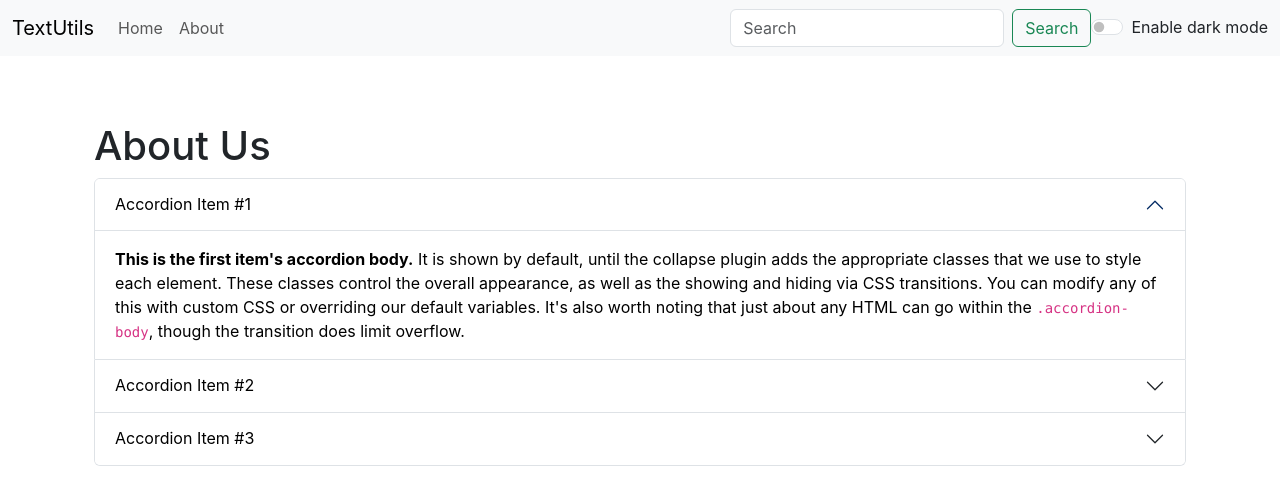
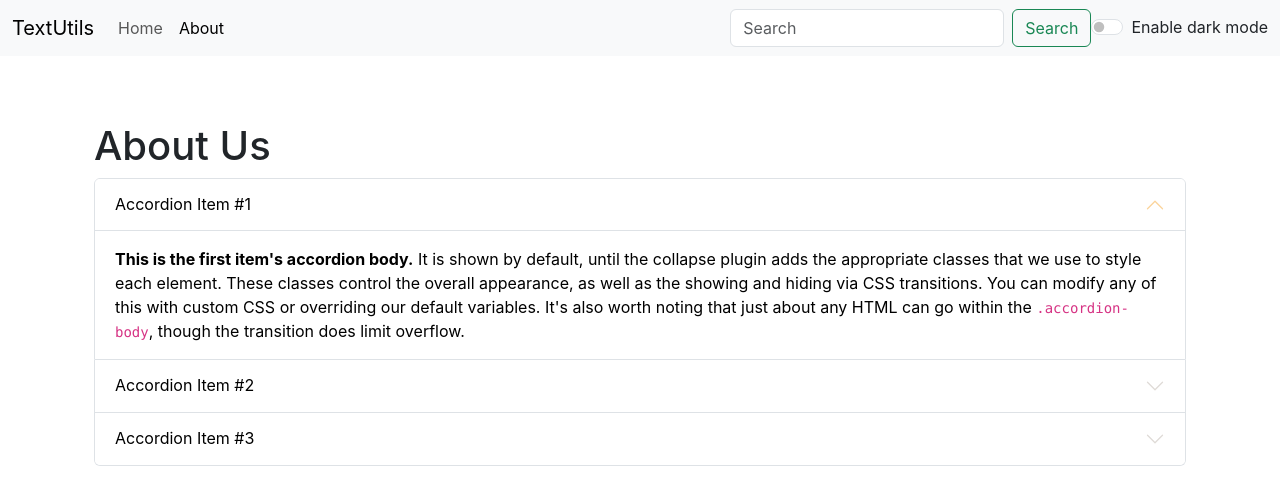
Before and after one commit to arghadeep23/TextUtils, a React (Create React App) app: page /about in a window 1280 px wide. Shown: the top 504 px of the page. Built offline with nearby package versions, Linux system fonts and the light colour scheme.

Commit message:
css changes

```diff
--- a/src/components/Navbar.js
+++ b/src/components/Navbar.js
@@ -1,14 +1,13 @@
 import React from "react";
 import PropTypes from 'prop-types'
-import {Link} from 'react-router-dom'
+import {NavLink} from 'react-router-dom'
 export default function Navbar(props) {
   return (
-
     <nav className={`navbar navbar-expand-lg bg-${props.mode} navbar-${props.mode}`}>
       <div className="container-fluid">
-        <Link className="navbar-brand" to="/">
+        <NavLink className="navbar-brand" to="/">
           {props.title}
-        </Link>
+        </NavLink>
         <button
           className="navbar-toggler"
           type="button"
@@ -22,15 +21,16 @@ export default function Navbar(props) {
         </button>
         <div className="collapse navbar-collapse" id="navbarSupportedContent">
           <ul className="navbar-nav me-auto mb-2 mb-lg-0">
-            <li className="nav-item">
-              <Link className="nav-link" aria-current="page" to="/">
-                Home
-              </Link>
+
+            <li className="nav-item" >
+              <NavLink className="nav-link" aria-current="page" to="/" >
+                <span className="HomeNav">Home</span>
+              </NavLink>
             </li>
             <li className="nav-item">
-              <Link className="nav-link" to="/about">
-                About
-              </Link>
+              <NavLink className="nav-link" to="/about" >
+                <span className='AboutNav'>About</span>
+              </NavLink>
             </li>
           </ul>
           <form className="d-flex" role="search">
--- a/src/components/TextForm.js
+++ b/src/components/TextForm.js
@@ -86,7 +86,7 @@ export default function TextForm(props) {
       </div>
       <div className={`container my-3 text-${props.mode==='light'?'dark':'light'}`}>
         <h1>Your text summary</h1>
-        <p>{text.split(" ").filter((element)=>{return element.length>0}).length} words, {text.length} characters</p>
+        <p>{text.split(/\s+/).filter((element)=>{return element.length>0}).length} words, {text.length} characters</p>
         <p>{0.008*text.split(" ").filter((element)=>{return element.length>0}).length} - Minutes read</p>
         <h3>Preview</h3>
         <p>{text.length>0?text:'Nothing to preview'}</p>
--- a/src/index.css
+++ b/src/index.css
@@ -11,3 +11,6 @@ code {
   font-family: source-code-pro, Menlo, Monaco, Consolas, 'Courier New',
     monospace;
 }
+.accordion-button::after{
+  filter:invert(1)
+}
```
